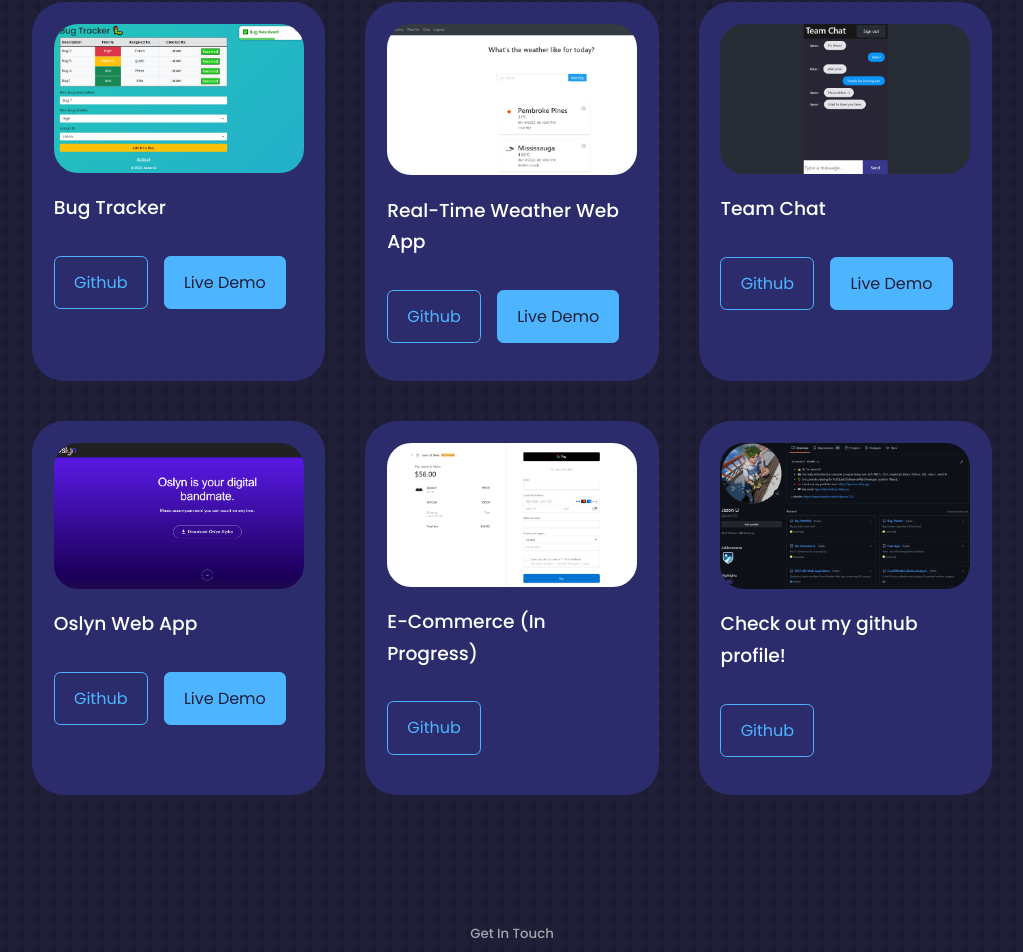
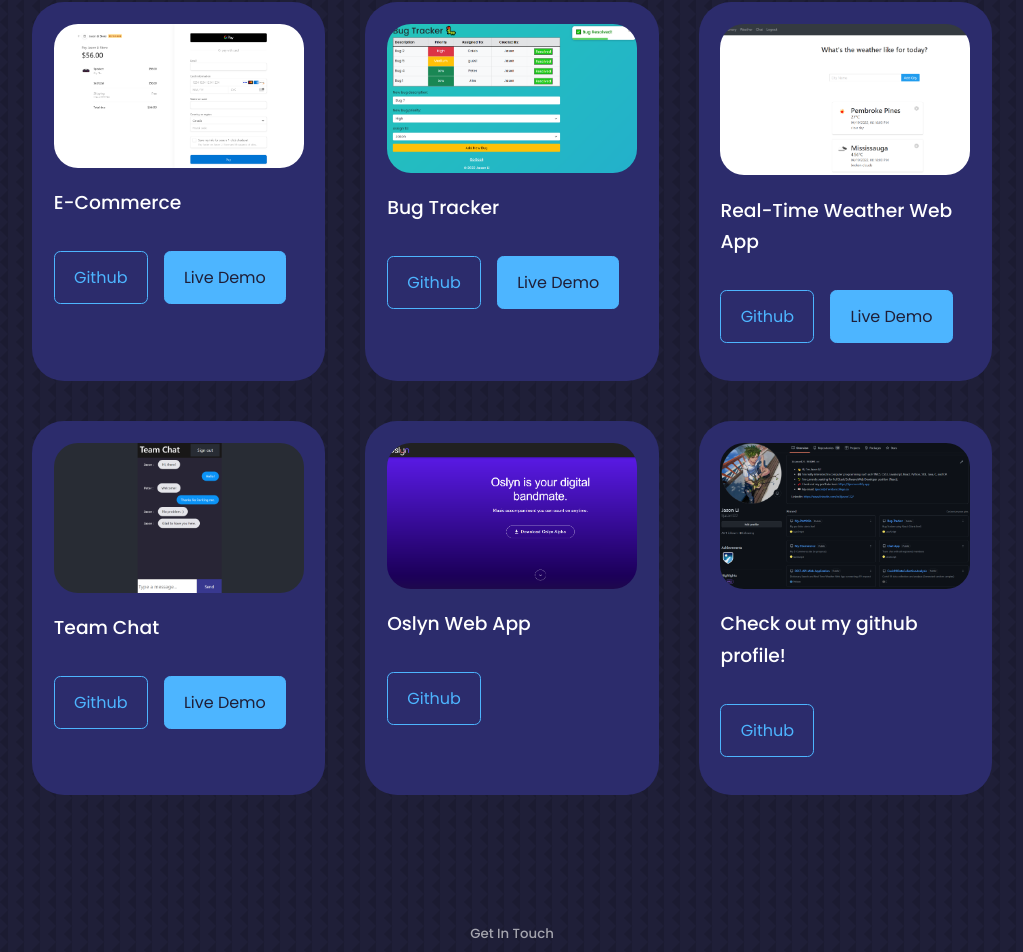
Before and after one commit to lijason122/My-Portfolio, a React (Create React App) app: page / in a window 1280 px wide. Shown: the part 2258-3210 px from the top of the page, without its empty margins (128-1151 px from the left). Built offline with nearby package versions, Linux system fonts and the light colour scheme.

Commit message:
Update Portfolio section

```diff
--- a/src/components/portfolio/Portfolio.jsx
+++ b/src/components/portfolio/Portfolio.jsx
@@ -9,41 +9,41 @@ import IMG5 from "../../assets/e-commerce.PNG";
 import IMG6 from "../../assets/github-profile.PNG";
 
 const data = [
+    {
+    id: 1,
+    image: IMG5,
+    title: "E-Commerce",
+    github: "https://github.com/lijason122/My-ECommerce",
+    demo: "https://lijason-ecommerce.netlify.app",
+  },
   {
-    id: 1,
+    id: 2,
     image: IMG1,
     title: "Bug Tracker",
     github: "https://github.com/lijason122/Bug-Tracker",
     demo: "https://lijason-bug-tracker.netlify.app",
   },
   {
-    id: 2,
+    id: 3,
     image: IMG2,
     title: "Real-Time Weather Web App",
     github: "https://github.com/lijason122/REST-API-Web-Application",
     demo: "https://lijason.pythonanywhere.com",
   },
   {
-    id: 3,
+    id: 4,
     image: IMG3,
     title: "Team Chat",
     github: "https://github.com/lijason122/Chat-App",
     demo: "https://lijason-team-chat.netlify.app",
   },
   {
-    id: 4,
+    id: 5,
     image: IMG4,
     title: "Oslyn Web App",
     github:
       "https://github.com/DominicFung/oslyn-webapp/blob/master/src/components/Features.js",
     demo: "https://oslyn.io",
-  },
-  {
-    id: 5,
-    image: IMG5,
-    title: "E-Commerce (In Progress)",
-    github: "https://github.com/lijason122/My-ECommerce",
-    demo: "",
   },
   {
     id: 6,
```
